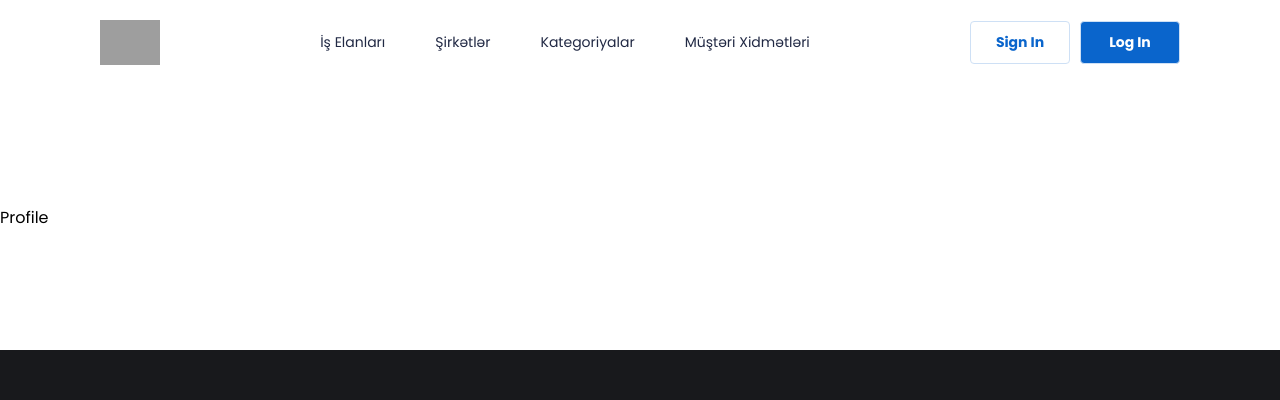
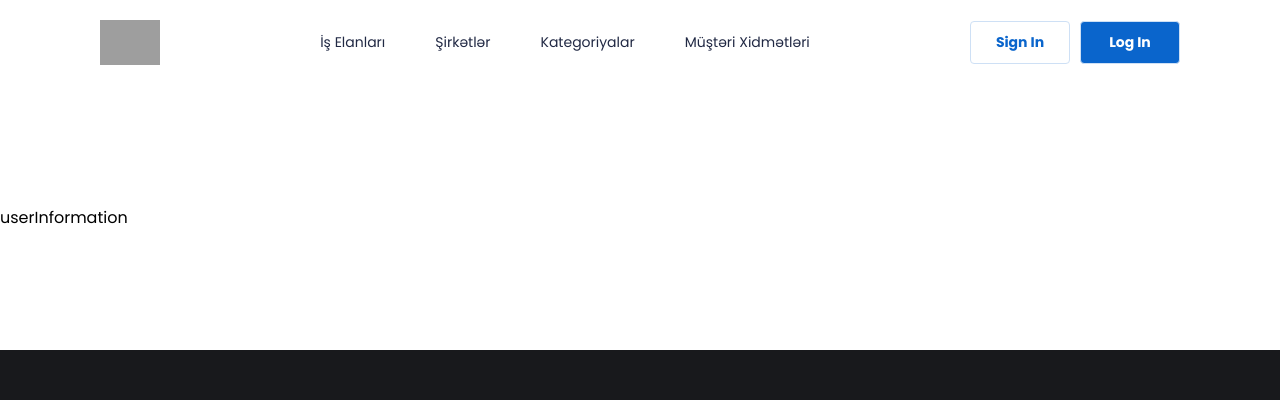
Before and after one commit to SamirrOrucov/JobApplicationProject, a React (Vite) app: page /profile in a window 1280 px wide. Shown: the top 400 px of the page. Built offline with nearby package versions, Linux system fonts and the light colour scheme; grey boxes are pictures that could not be loaded.

Commit message:
profile changed to userInformation

```diff
--- a/src/App.jsx
+++ b/src/App.jsx
@@ -1,17 +1,17 @@
 import { BrowserRouter, Route, Routes } from "react-router-dom";
+import AdminLayout from "./layouts/AdminLayout/AdminLayout";
 import MainLayout from "./layouts/MainLayout/MainLayout";
+import CompanyPage from "./pages/Admin/CompanyPage";
+import UsersPage from "./pages/Admin/UsersPage";
+import UserDetail from "./pages/Admin/UsersPage/UserDetail";
+import VacancyPage from "./pages/Admin/VacancyPage";
+import Companies from "./pages/Companies/Companies";
+import CompaniesDetail from "./pages/Companies/CompaniesDetail/CompaniesDetail";
 import Home from "./pages/Home";
 import LoginPage from "./pages/LoginPage/LoginPage";
 import NoPage from "./pages/NoPage/NoPage";
-import Companies from "./pages/Companies/Companies";
-import CompaniesDetail from "./pages/Companies/CompaniesDetail/CompaniesDetail";
 import SignInPage from "./pages/SignInPage/SignInPage";
-import AdminLayout from "./layouts/AdminLayout/AdminLayout";
-import VacancyPage from "./pages/Admin/VacancyPage";
-import UsersPage from "./pages/Admin/UsersPage";
-import UserDetail from "./pages/Admin/UsersPage/UserDetail";
-import CompanyPage from "./pages/Admin/CompanyPage";
-import ProfilePage from "./pages/ProfilePage/ProfilePage";
+import UserInformationPage from "./pages/UserInformationPage/UserInformationPage";
 
 function App() {
   return (
@@ -23,7 +23,7 @@ function App() {
             <Route path="/companies" element={<Companies />} />
             <Route path="/companies/detail" element={<CompaniesDetail />} />
             <Route path="/*" element={<NoPage />} />
-            <Route path="/profile" element={<ProfilePage />} />
+            <Route path="/profile" element={<UserInformationPage />} />
             <Route path="/sign-in" element={<SignInPage />} />
             <Route path="/login" element={<LoginPage />} />
           </Route>
--- a/src/components/Profile/Profile.jsx
+++ /dev/null
@@ -1,7 +0,0 @@
-import React from "react";
-import "./Profile.scss";
-function Profile() {
-  return <div className="profile-container">Profile</div>;
-}
-
-export default Profile;
--- /dev/null
+++ b/src/components/UserInformation/UserInformation.jsx
@@ -0,0 +1,7 @@
+import React from "react";
+import "./UserInformation.scss";
+function UserInformation() {
+  return <div className="userInformation-container">userInformation</div>;
+}
+
+export default UserInformation;
--- a/src/pages/LoginPage/LoginPage.scss
+++ b/src/pages/LoginPage/LoginPage.scss
@@ -1,10 +1,12 @@
 #login {
   padding: 120px 0;
+
   * {
     max-width: 100%;
     margin: 0;
   }
 }
+
 @media screen and (max-width: 460px) {
   #login {
     padding: 100px 0;
--- a/src/pages/ProfilePage/ProfilePage.jsx
+++ /dev/null
@@ -1,12 +0,0 @@
-import React from "react";
-import "./ProfilePage.scss";
-import Profile from "../../components/Profile/Profile";
-function ProfilePage() {
-  return (
-    <div id="profile">
-      <Profile />
-    </div>
-  );
-}
-
-export default ProfilePage;
--- /dev/null
+++ b/src/pages/UserInformationPage/UserInformationPage.jsx
@@ -0,0 +1,12 @@
+import React from "react";
+import "./UserInformationPage.scss";
+import UserInformation from "../../components/UserInformation/UserInformation";
+function UserInformationPage() {
+  return (
+    <div id="userInformation">
+      <UserInformation />
+    </div>
+  );
+}
+
+export default UserInformationPage;
--- a/src/pages/ProfilePage/ProfilePage.scss
+++ b/src/pages/UserInformationPage/UserInformationPage.scss
@@ -1,4 +1,4 @@
-#profile {
+#userInformation {
     padding: 120px 0;
 
     * {
```
Also changed, not shown: src/reset.scss (+4 -4 lines), src/components/UserInformation/UserInformation.scss (added).
